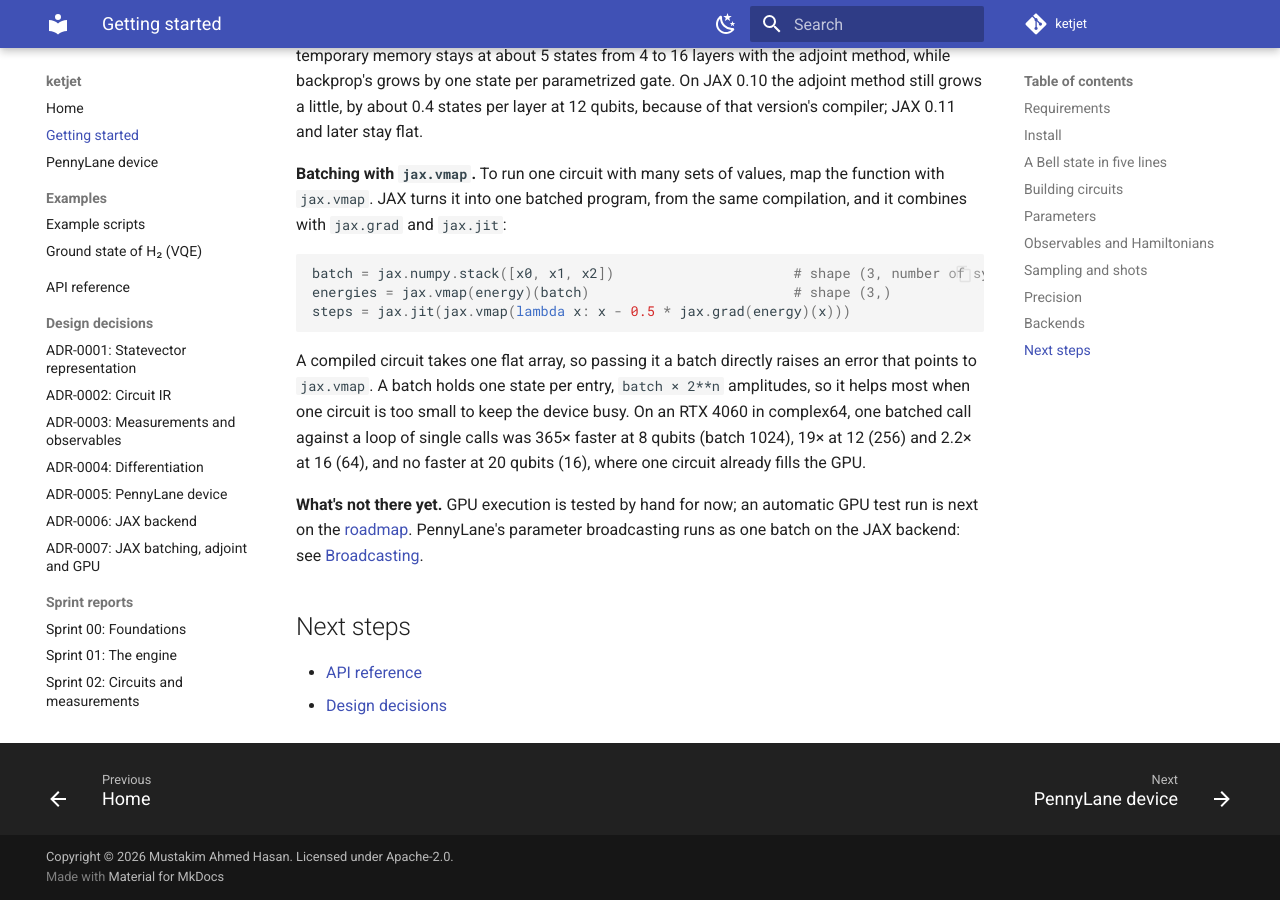
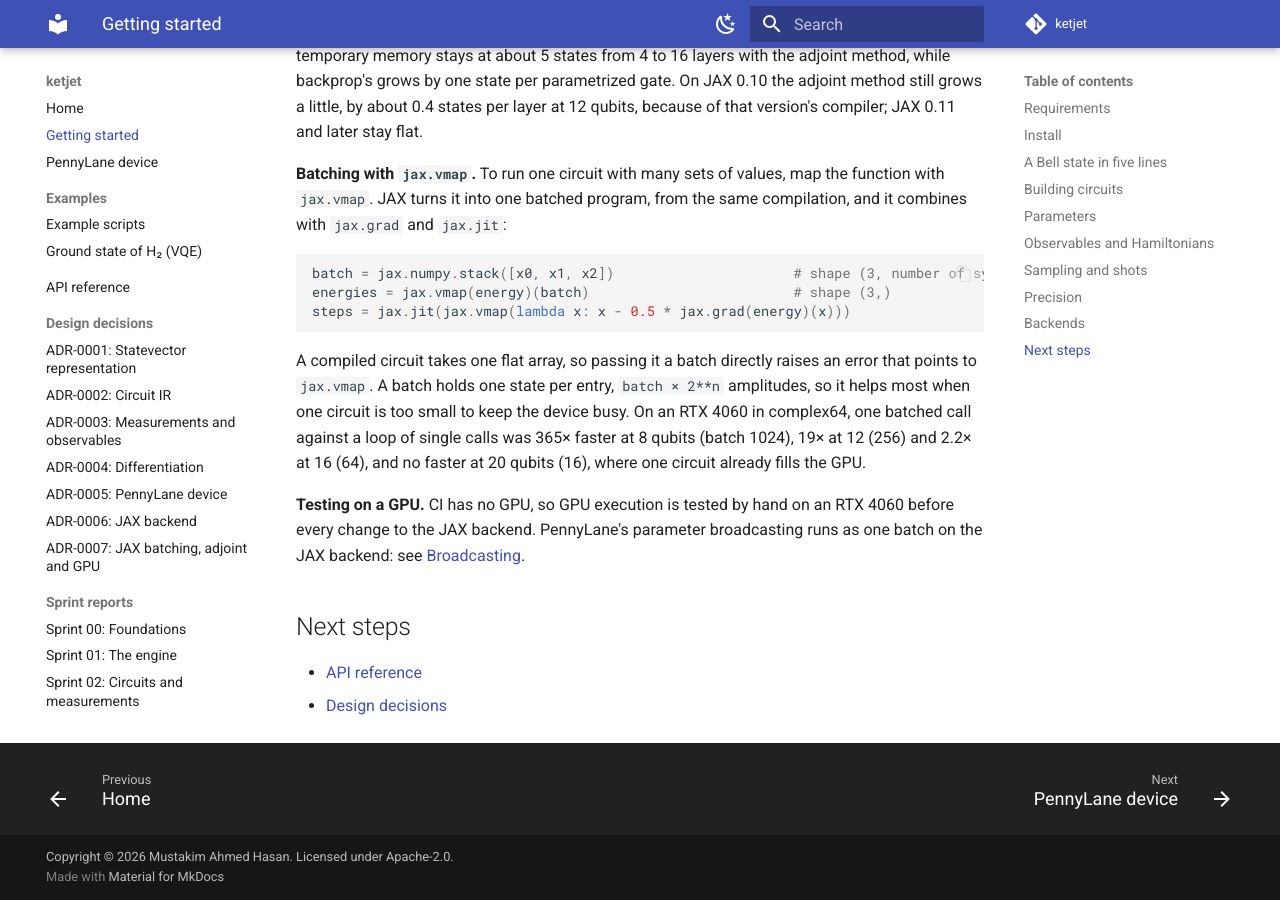
Before and after one commit to hasanahmed77/high-performance-differentiable-quantum-simulator, an MkDocs documentation site: the page built from docs/getting-started.md, in a window 1280 px wide and 900 px high, scrolled down 4276 px. Built offline with MkDocs 1.6.1 and Material for MkDocs 9.7.7, drawn with Linux system fonts in a browser that asks for light colours; nearby versions of some CDN libraries; comment, search, counter and statistics services are not loaded.

Commit message:
docs: getting started says GPU tests run by hand
Co-Authored-By: Claude Opus 5.5 <noreply@anthropic.com>

```diff
--- a/docs/getting-started.md
+++ b/docs/getting-started.md
@@ -201,9 +201,9 @@ small to keep the device busy. On an RTX 4060 in complex64, one batched call aga
 365× faster at 8 qubits (batch 1024), 19× at 12 (256) and 2.2× at 16 (64), and no faster at 20 qubits (16), where
 one circuit already fills the GPU.
 
-**What's not there yet.** GPU execution is tested by hand for now; an automatic GPU test run is next on the
-[roadmap](https://github.com/hasanahmed77/high-performance-differentiable-quantum-simulator#roadmap). PennyLane's
-parameter broadcasting runs as one batch on the JAX backend: see [Broadcasting](pennylane.md#broadcasting).
+**Testing on a GPU.** CI has no GPU, so GPU execution is tested by hand on an RTX 4060 before every change to the
+JAX backend. PennyLane's parameter broadcasting runs as one batch on the JAX backend: see
+[Broadcasting](pennylane.md#broadcasting).
 
 ## Next steps
 
```
